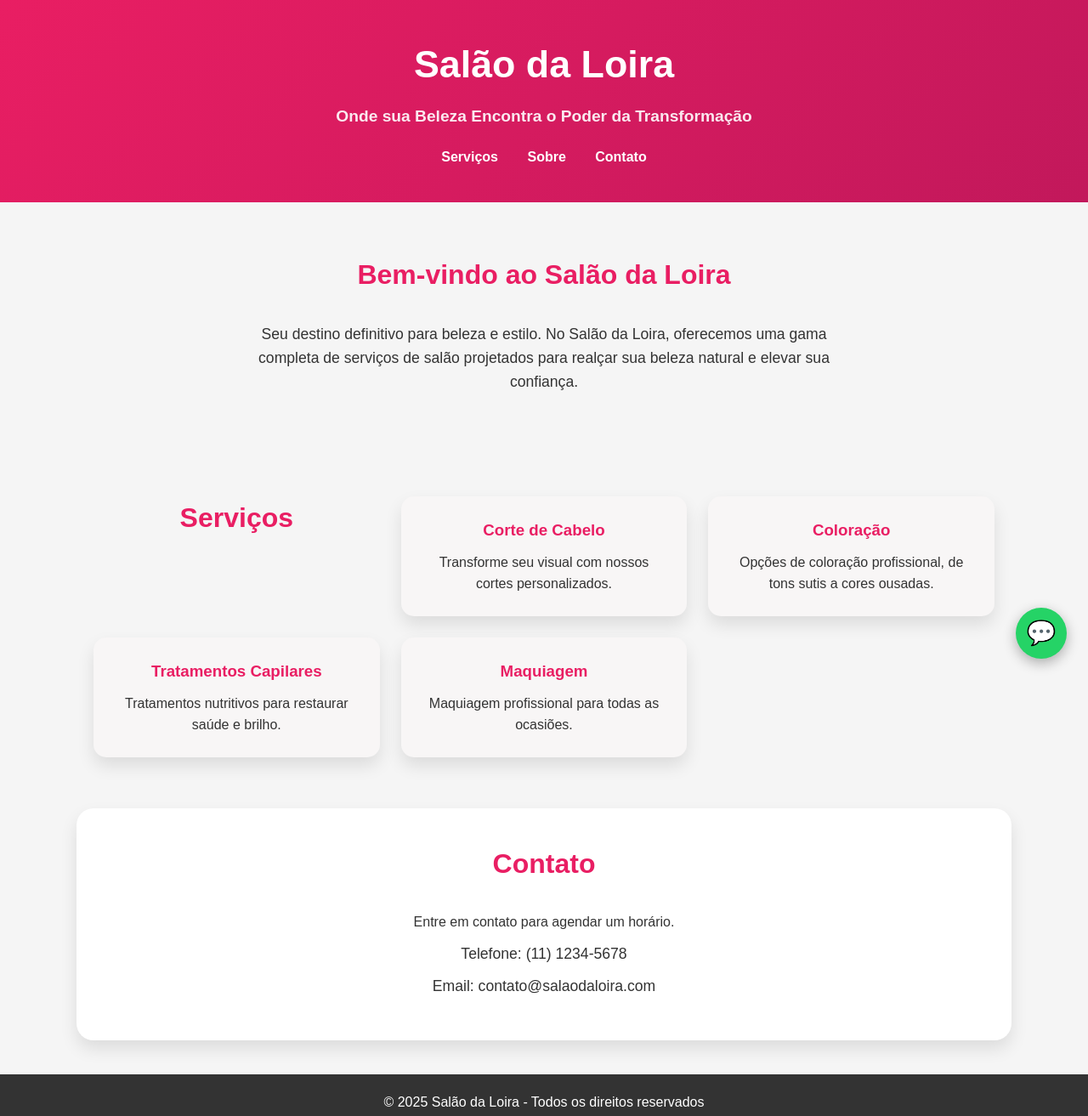
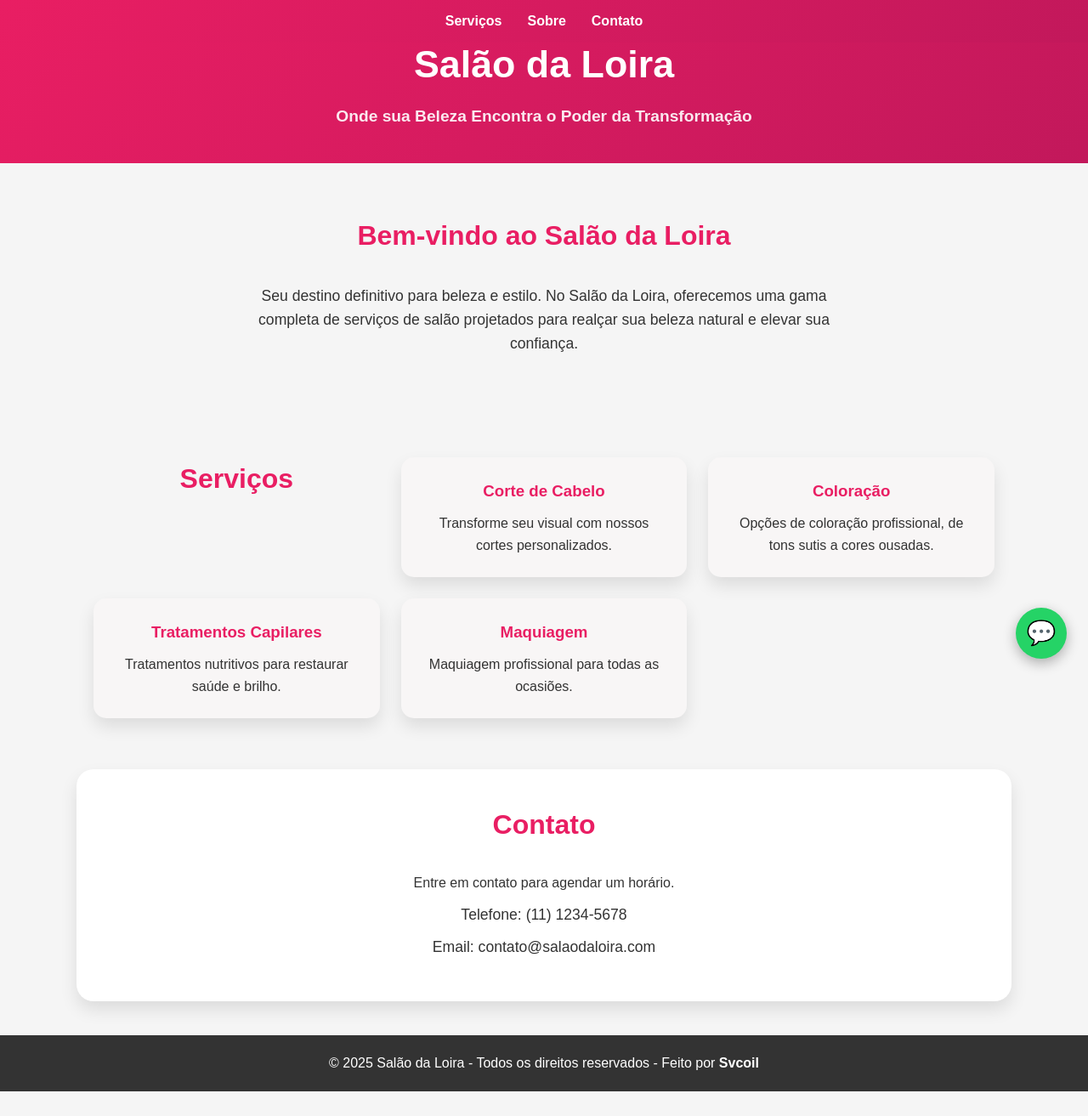
Before and after one commit to Svcoil/meu-primeiro-projeto, a plain HTML site: page index.html in a window 1280 px wide. Shown: the whole page at 85% size. After the commit the page ends 1284 px from the top, so only its background shows below. Drawn offline with Linux system fonts and the light colour scheme.

Commit message:
html css e js

```diff
--- a/index.html
+++ b/index.html
@@ -66,7 +66,8 @@
 </section>
 
 <footer>
-    <p>© 2025 Salão da Loira - Todos os direitos reservados</p>
+    <p>© 2025 Salão da Loira - Todos os direitos reservados - Feito por <a href="svcoil"> Svcoil</a>
+    </p>
 </footer>
 <a
   href="https://wa.me/551112345678"
--- a/styles.css
+++ b/styles.css
@@ -41,10 +41,22 @@ header {
 }
 
 /* MENU */
+/* Estilo do menu */
 nav {
-    margin-top: 20px;
+    position: fixed;   /* deixa o menu fixo */
+    top: 0;
+    left: 0;
+    width: 100%;       /* ocupa toda a largura */
+    height: 50px;      /* altura do menu */
+    background: linear-gradient(135deg, var(--rosa), #c2185b);  /* cor de fundo do menu */
+    display: flex;     /* organiza os links em linha */
+    align-items: center; /* centraliza verticalmente */
+    justify-content: center; /* centraliza horizontalmente */
+    padding: 0 20px;   /* espaçamento nas laterais */
+    z-index: 1000;     /* garante que fique sobre o conteúdo */
 }
 
+/* Estilo dos links */
 nav a {
     color: white;
     text-decoration: none;
@@ -55,6 +67,11 @@ nav a {
 
 nav a:hover {
     opacity: 0.7;
+}
+
+/* Empurrar o conteúdo para não ficar por baixo do menu */
+main {
+    margin-top: 60px; /* igual à altura do menu */
 }
 
 /* SECTIONS */
@@ -131,6 +148,18 @@ footer {
     padding: 20px;
     margin-top: 40px;
 }
+footer a {
+    color: white;              /* cor do link */
+    text-decoration: none;     /* tira o sublinhado */
+    margin: 0px;
+    font-weight: bold;
+    transition: opacity 0.3s;
+}
+
+footer a:hover {
+    opacity: 0.7;
+    text-decoration: none;     /* garante que continue sem sublinhado no hover */
+}
 
 /* RESPONSIVO */
 @media (max-width: 768px) {
```
